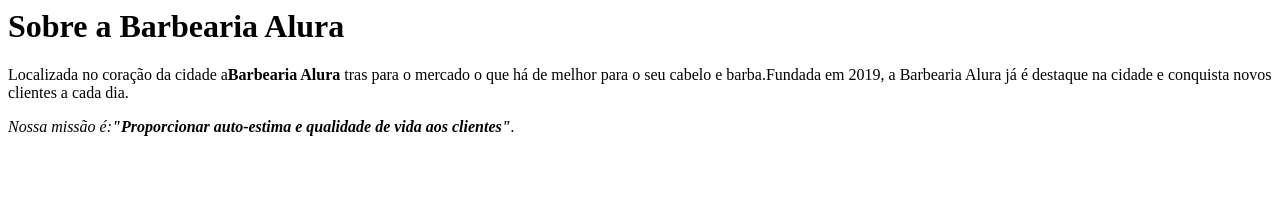
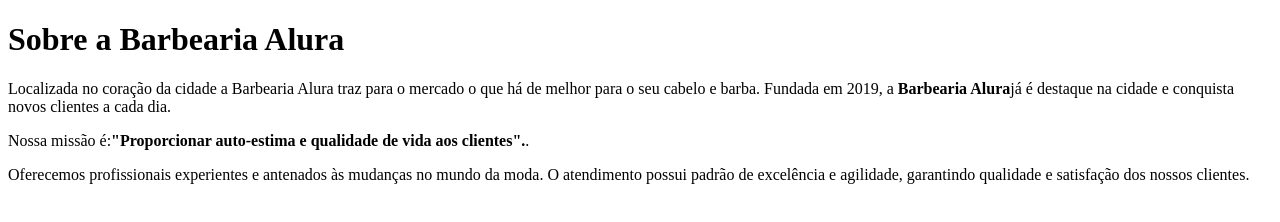
Before and after one commit to Hillary-Oliveira/htmlcss, a plain HTML site: page index2.html in a window 1280 px wide. Drawn offline with Linux system fonts and the light colour scheme.

Commit message:
Add files via upload

```diff
--- a/index2.html
+++ b/index2.html
@@ -1,10 +1,18 @@
-<!DOCTYPE html
-<html>
-<h1>Sobre a Barbearia Alura</h1>
+<!DOCTYPE html>
+<html lang="pt-br">
+<head>
+    <meta charset="UTF-8">
+    <title>barbearia alura</title>
+</head>
+<body>
+    <h1>Sobre a Barbearia Alura</h1>
 
-<p>Localizada no coração da cidade a<strong>Barbearia Alura</strong> tras para o mercado o que há de melhor para o seu cabelo e barba.Fundada em 2019, a Barbearia Alura já é destaque na cidade e conquista novos clientes a cada dia.</p>
+    <p>Localizada no coração da cidade a Barbearia Alura traz para o mercado o que há de melhor para o seu
+    cabelo e barba. Fundada em 2019, a <strong>Barbearia Alura</strong>já é destaque na cidade e conquista novos clientes
+    a cada dia.</p>
 
-<p><em>Nossa missão é:<strong>"Proporcionar auto-estima e qualidade de vida aos clientes"</strong>.</em></p>
+    <p style="font-size: ;">Nossa missão é:<strong>"Proporcionar auto-estima e qualidade de vida aos clientes".</strong>.</p>
 
-<Oferecemos profissionais experientes e antenados ás mudanças no mundo da moda. O atendimento possui padrão de exêlencia e agilidade, garantindo qualidade e satisfação dos nossos clientes.</p>
-</html>
+    <p>Oferecemos profissionais experientes e antenados às mudanças no mundo da moda. O atendimento possui
+     padrão de excelência e agilidade, garantindo qualidade e satisfação dos nossos clientes.</p>
+ </html>
```
